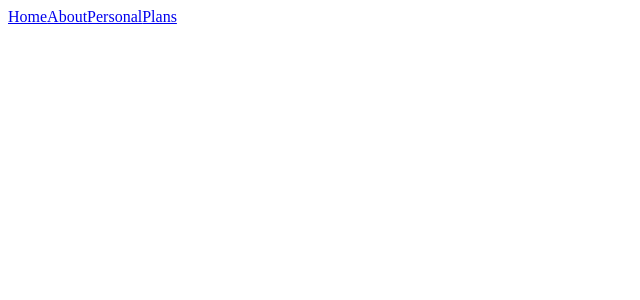
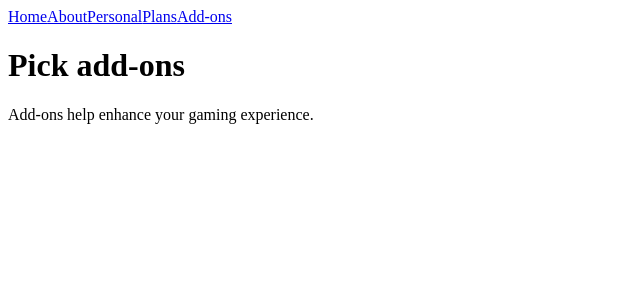
Before and after one commit to Barenbik/multi-step-form, a Vue app: page /addons in a window 1280 px wide. Shown: the top 300 px of the page, without its empty margins (0-640 px from the left). Built offline with nearby package versions, Linux system fonts and the light colour scheme.

Commit message:
Create add-ons view

```diff
--- a/src/App.vue
+++ b/src/App.vue
@@ -7,6 +7,7 @@
           <router-link to="/about">About</router-link>
           <router-link to="/personal">Personal</router-link>
           <router-link to="/plans">Plans</router-link>
+          <router-link to="/addons">Add-ons</router-link>
         </nav>
       </div>
     </header>
--- a/src/router/index.js
+++ b/src/router/index.js
@@ -26,6 +26,12 @@ const router = createRouter({
       name: 'plans',
       // Using dynamic import for better performance
       component: () => import('../views/PlanView.vue')
+    },
+    {
+      path: '/addons',
+      name: 'addons',
+      // Using dynamic import for better performance
+      component: () => import('../views/AddOnView.vue')
     }
   ]
 })
--- /dev/null
+++ b/src/views/AddOnView.vue
@@ -0,0 +1,9 @@
+<template>
+    <div>
+        <h1>Pick add-ons</h1>
+        <p>Add-ons help enhance your gaming experience.</p>
+        <!-- TODO: Add add-on component -->
+        <!-- TODO: Add add-on component -->
+        <!-- TODO: Add add-on component -->
+    </div>
+</template>
```
